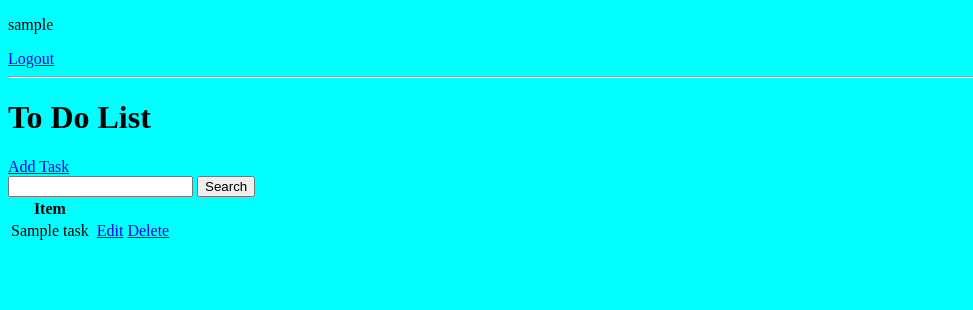
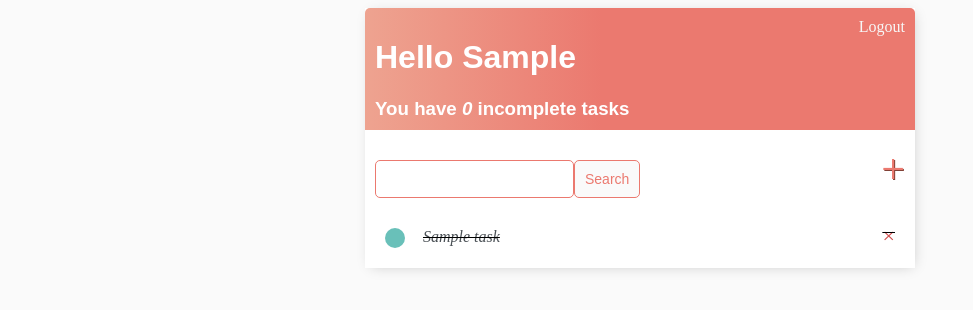
Before and after one commit to ronnykarani/django-todo-app, a Django app: page / in a window 1280 px wide. Shown: the top 310 px of the page, without its empty margins (0-973 px from the left). Run offline with Django 3.2, Linux system fonts and the light colour scheme; a user stored in the database is signed in; tables that the repository leaves empty hold one stand-in row (values such as "Sample post").

Commit message:
styled using inline CSS

```diff
--- a/tasks/templates/tasks/main.html
+++ b/tasks/templates/tasks/main.html
@@ -8,11 +8,129 @@
         <meta name="description" content="">
         <meta name="viewport" content="width=device-width, initial-scale=1">
         <link rel="stylesheet" href="">
+        <!--add font-->
 
         <style>
             body{
-                background-color: aqua;
+                background-color: #FAFAFA;
+                font-family: 'Nunito', sans-serif:
+                padding-top: 50px;
             }
+
+            h1,h2,h3,h4,h5,h6{
+                font-family: 'Raleway', sans-serif
+            }
+
+            a, p{
+                color: #4b5156;
+            }
+
+            .container{
+                max-width: 550px;
+                margin: auto;
+                background-color: #fff;
+                -webkit-box-shadow: 2px 2px 13px  -4px rgba(0, 0, 0, 0.21);
+                box shadow: 2px 2px 13px 4px rgba(0, 0, 0, 0.21);
+            }
+
+            .header-bar{
+                display: flex;
+                justify-content: space-between;
+                color: #fff;
+                padding: 10px;
+                border-radius: 5px 5px 0 0;
+                background: linear-gradient(90deg, #EEA390 0%, #EB796F 43%, #EB796F 100%);
+            }
+
+            .header-bar a{
+                color: rgb(247, 247, 247);
+                text-decoration: none;
+            }
+
+            .task-wrapper{
+                display: flex;
+                align-items: center;
+                justify-content: space-between;
+                padding:20px;
+                background-color: #fff;
+                border-top: 1px solid rgb(226,226,226):
+            }
+
+            .task-title{
+                display: flex;
+            }
+
+            .task-title a{
+                text-decoration: none;
+                color: #4b5156;
+                margin-left: 18px;
+            }
+
+            .task-complete-icon{
+                height: 20px;
+                width: 20px;
+                background-color: rgb(105, 192, 185);
+                border-radius: 50%;
+            }
+
+            .task-incomplete-icon{
+                height; 20px;
+                width: 20px;
+                background-color: rgb(218, 218, 218);
+                border-radius: 50%;
+            }
+
+            .delete-link{
+                text-decoration: none;
+                font-weight: 90;
+                color: #cf4949;
+                font-size: 22px;
+                line-height: 0;
+            }
+
+            #search-add-wrapper{
+                display: flex;
+                justify-content: space-between;
+                align-items: center;
+                padding: 10px;
+            }
+
+            #add-link{
+                color: #EB796F;
+                text-decoration: none;
+                font-size: 42px;
+                text-shadow: 1px 1px #814136;
+            }
+
+            input[type=text],
+            input[type=password],
+            textarea{
+                border: 1px solid #EB796F;
+                border-radius: 5px;
+                padding: 10px;
+                width: 90%;
+            }
+
+            label{
+                padding-top: 10px !important;
+                display: block;
+            }
+
+            .button{
+                border: 1px solid #EB796F;
+                background-color: #FAFAFA;
+                color: #EB796F;
+                padding: 10px;
+                font-size: 14px;
+                border-radius: 5px;
+                cursor: pointer;
+                text-decoration: none;
+            }
+
+            .card-body{
+                padding: 20px;
+            }
+
         </style>
 
     </head>
--- a/tasks/templates/tasks/task_list.html
+++ b/tasks/templates/tasks/task_list.html
@@ -1,41 +1,53 @@
 {% extends 'tasks/main.html' %}
 {% block content%}
-    {% if request.user.is_authenticated %}
-        <p>{{request.user}}</p>
-        <a href="{% url 'logout' %}">Logout</a>
-            {% else%}
-        <a href="{% url 'login' %}">Login</a>
-    {% endif%}
 
-    <hr>
-    <h1> To Do List </h1>
-    <a href="{% url 'task-create' %}">Add Task</a>
+    <div class="header-bar">
+        <div >
+            <h1>Hello {{request.user|title}}
+            <h3 style="margin:0">
+                You have <i>{{count}}</i> incomplete task{{count|pluralize:"s"}}
+            </h3>
+        </div>
+        {% if request.user.is_authenticated %}
+            <a href="{% url 'logout' %}">Logout</a>
+                {% else%}
+            <a href="{% url 'login' %}">Login</a>
+        {% endif%}
+    </div>
 
-    <form method="GET">
+    <div id="search-add-wrapper">
+        <form method="GET" style="margin-top: 20px; display: flex;">
         <input type ="text" name="search-area"
         value="{{ search_input }}">
-        <input type ="submit" value="Search">
+        <input class="button" type ="submit" value="Search">
     </form>
+    <a id="add-link" href="{% url 'task-create' %}">&#x2b;</a>
+    </div>
 
-    <table>
-        <tr>
-            <th>Item</th>
-        </tr>
+
+    <div class="task-items-wrapper">
         {% for task in tasks %}
-            <tr>
-                <td>{{task.title}}</td>
-                <td>
-                    <!--<a href="{% url 'task' task.id %}">View</a>-->
-                </td>
-                <td>
-                    <a href="{% url 'task-update' task.id %}">Edit</a>
-                </td>
-                <td>
-                    <a href="{% url 'task-delete' task.id %}">Delete</a>
-                </td>
-            </tr>
+            <div class="task-wrapper">
+                {% if task.complete %}
+                    <div class="task-title">
+                        <div class="task-complete-icon">
+                        </div>
+                        <i><s>
+                            <a href="{% url 'task-update' task.id %}">{{task}}</a>
+                        <s></i>
+                    </div>
+                    <a class="delete-link" href="{% url 'task-delete' task.id %}">&#215;</a>
+                    {% else %}
+                    <div class="task-title">
+                        <div class="task-incomplete-icon">
+                        </div>
+                            <a href="{% url 'task-update' task.id %}">{{task}}</a>
+                    </div>
+                    <a class="delete-link" href="{% url 'task-delete' task.id %}">&#215;</a>
+                {% endif %}
+            </div>
             {% empty %}
             <h3> No items </h3>
         {% endfor %}
-    </table>
+    </div>
 {% endblock content %}
```
Also changed, not shown: tasks/templates/tasks/login.html (+11 -7 lines), tasks/templates/tasks/register.html (+18 -7 lines), tasks/templates/tasks/task_confirm_delete.html (+10 -6 lines), tasks/templates/tasks/task_form.html (+10 -7 lines).
